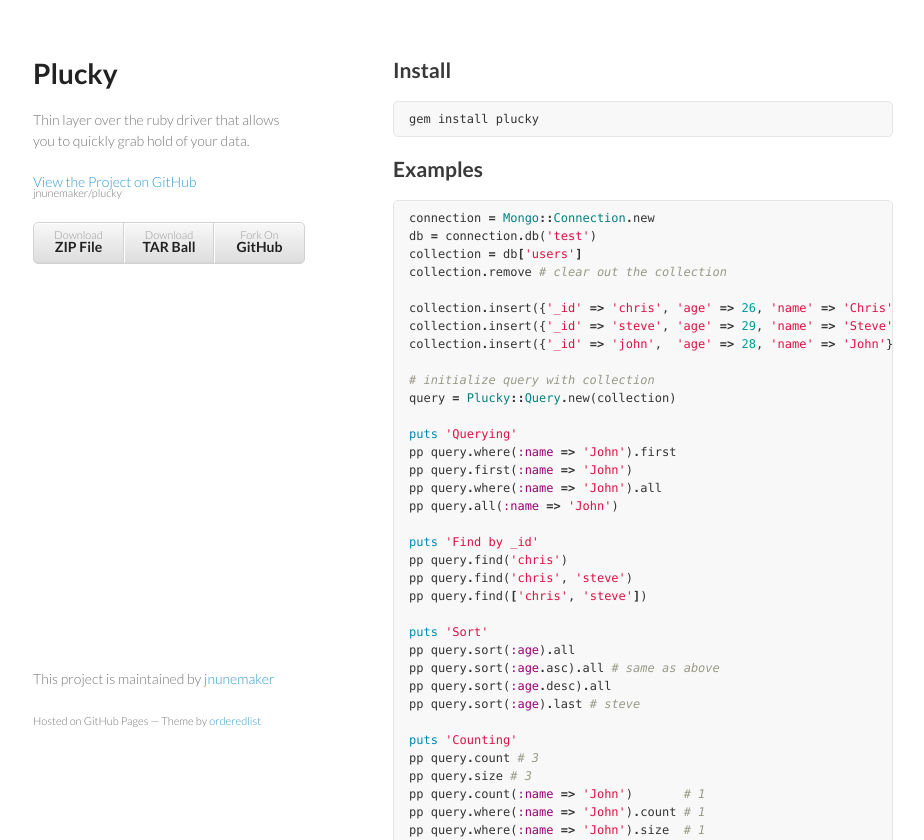
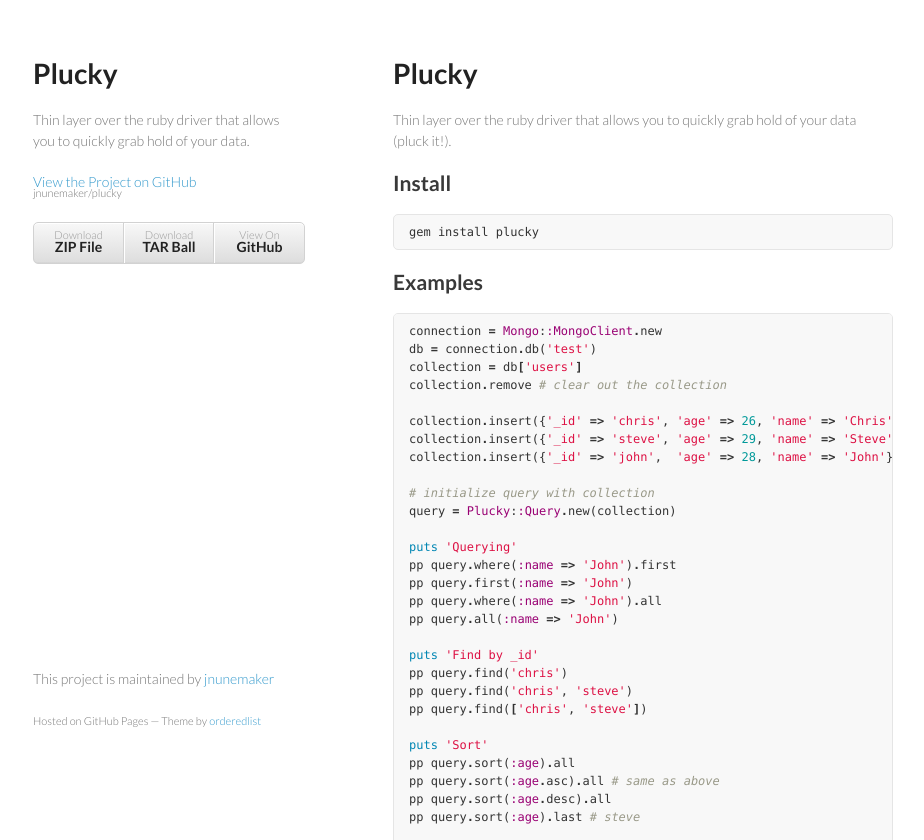
Before and after one commit to mongomapper/plucky, a plain HTML site: page index.html in a window 1280 px wide. Shown: the top 840 px of the page, without its empty margins (177-1101 px from the left). Drawn offline with Linux system fonts and the light colour scheme.

Commit message:
Create gh-pages branch via GitHub

```diff
--- a/index.html
+++ b/index.html
@@ -17,23 +17,29 @@
       <header>
         <h1>Plucky</h1>
         <p>Thin layer over the ruby driver that allows you to quickly grab hold of your data.</p>
+
         <p class="view"><a href="https://github.com/jnunemaker/plucky">View the Project on GitHub <small>jnunemaker/plucky</small></a></p>
+
+
         <ul>
           <li><a href="https://github.com/jnunemaker/plucky/zipball/master">Download <strong>ZIP File</strong></a></li>
           <li><a href="https://github.com/jnunemaker/plucky/tarball/master">Download <strong>TAR Ball</strong></a></li>
-          <li><a href="https://github.com/jnunemaker/plucky">Fork On <strong>GitHub</strong></a></li>
+          <li><a href="https://github.com/jnunemaker/plucky">View On <strong>GitHub</strong></a></li>
         </ul>
       </header>
       <section>
-        <h2>Install</h2>
+        <h1>Plucky</h1>
+
+<p>Thin layer over the ruby driver that allows you to quickly grab hold of your data (pluck it!).</p>
+
+<h2>Install</h2>
 
 <pre><code>gem install plucky
 </code></pre>
 
 <h2>Examples</h2>
 
-<div class="highlight">
-<pre><span class="n">connection</span> <span class="o">=</span> <span class="no">Mongo</span><span class="o">::</span><span class="no">Connection</span><span class="o">.</span><span class="n">new</span>
+<div class="highlight"><pre><span class="n">connection</span> <span class="o">=</span> <span class="ss">Mongo</span><span class="p">:</span><span class="ss">:MongoClient</span><span class="o">.</span><span class="n">new</span>
 <span class="n">db</span> <span class="o">=</span> <span class="n">connection</span><span class="o">.</span><span class="n">db</span><span class="p">(</span><span class="s1">'test'</span><span class="p">)</span>
 <span class="n">collection</span> <span class="o">=</span> <span class="n">db</span><span class="o">[</span><span class="s1">'users'</span><span class="o">]</span>
 <span class="n">collection</span><span class="o">.</span><span class="n">remove</span> <span class="c1"># clear out the collection</span>
@@ -43,7 +49,7 @@
 <span class="n">collection</span><span class="o">.</span><span class="n">insert</span><span class="p">({</span><span class="s1">'_id'</span> <span class="o">=&gt;</span> <span class="s1">'john'</span><span class="p">,</span>  <span class="s1">'age'</span> <span class="o">=&gt;</span> <span class="mi">28</span><span class="p">,</span> <span class="s1">'name'</span> <span class="o">=&gt;</span> <span class="s1">'John'</span><span class="p">})</span>
 
 <span class="c1"># initialize query with collection</span>
-<span class="n">query</span> <span class="o">=</span> <span class="no">Plucky</span><span class="o">::</span><span class="no">Query</span><span class="o">.</span><span class="n">new</span><span class="p">(</span><span class="n">collection</span><span class="p">)</span>
+<span class="n">query</span> <span class="o">=</span> <span class="ss">Plucky</span><span class="p">:</span><span class="ss">:Query</span><span class="o">.</span><span class="n">new</span><span class="p">(</span><span class="n">collection</span><span class="p">)</span>
 
 <span class="nb">puts</span> <span class="s1">'Querying'</span>
 <span class="n">pp</span> <span class="n">query</span><span class="o">.</span><span class="n">where</span><span class="p">(</span><span class="ss">:name</span> <span class="o">=&gt;</span> <span class="s1">'John'</span><span class="p">)</span><span class="o">.</span><span class="n">first</span>
@@ -104,9 +110,7 @@
 <span class="n">pp</span> <span class="n">query</span><span class="o">.</span><span class="n">count</span> <span class="c1"># 1</span>
 <span class="n">query</span><span class="o">.</span><span class="n">remove</span>
 <span class="n">pp</span> <span class="n">query</span><span class="o">.</span><span class="n">count</span> <span class="c1"># 0</span>
-</pre>
-</div>
-
+</pre></div>
 
 <h2>Help</h2>
 
```
Also changed, not shown: params.json (+1 -1 lines).
